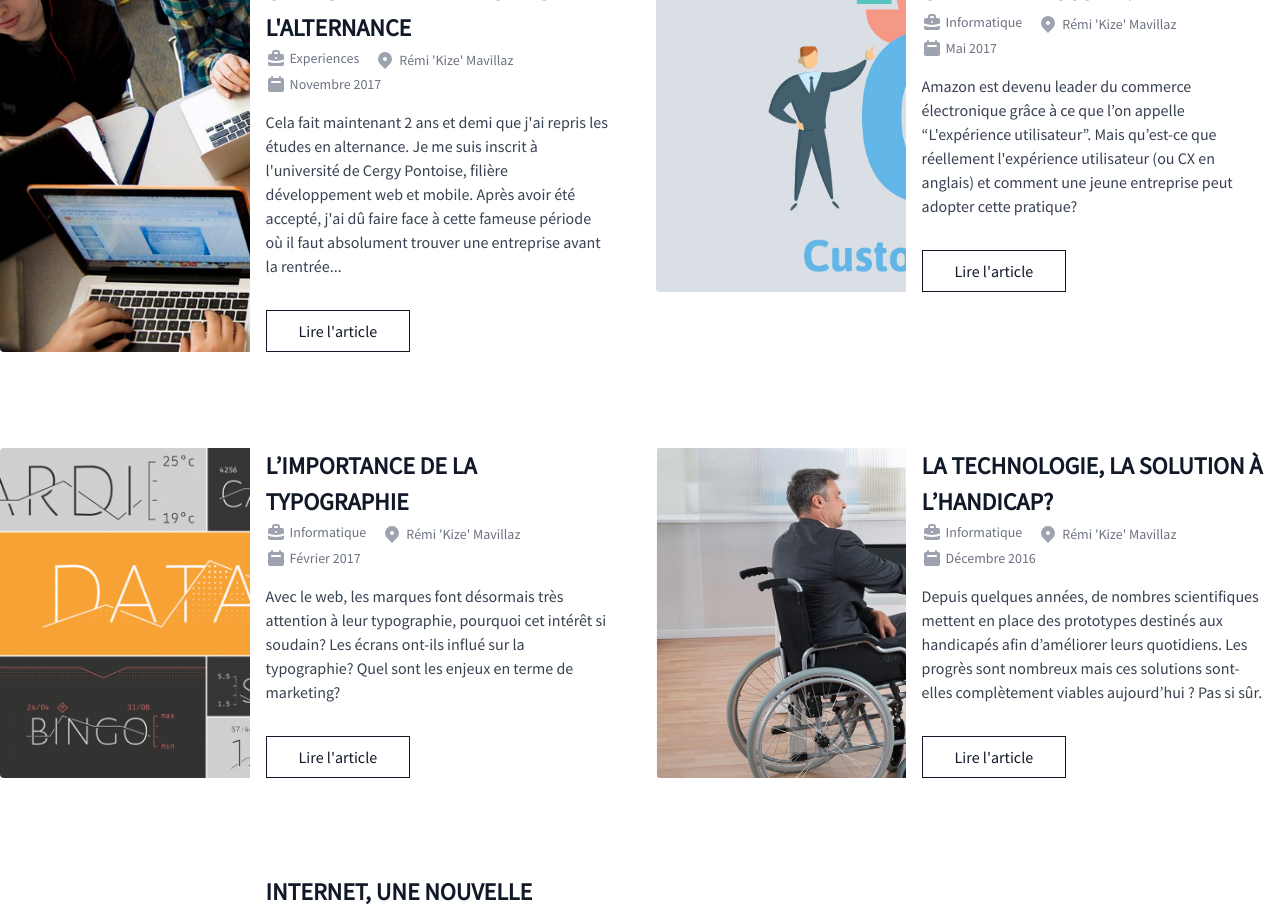
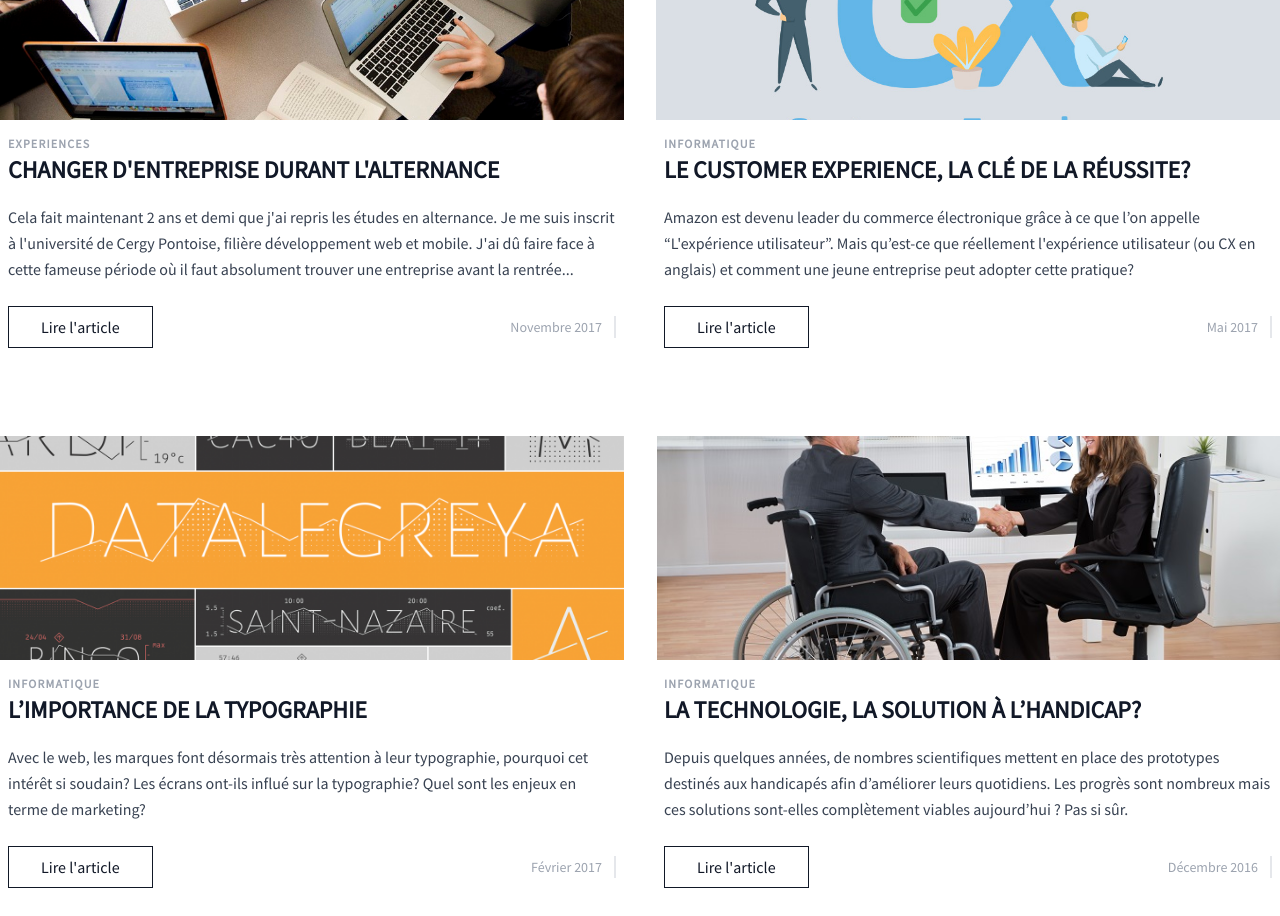
Before and after one commit to KizeRemi/kize_blog, a Next.js app: page /articles in a window 1280 px wide. Shown: the part 520-1436 px from the top of the page. Built offline with nearby package versions, Linux system fonts and the light colour scheme.

Commit message:
articles pages improvement (cards, design)

```diff
--- /dev/null
+++ b/components/VerticalArticleCard.js
@@ -0,0 +1,25 @@
+import React from 'react';
+import Link from 'next/link';
+
+const VerticalArticleCard = ({ imageUrl, date, title, description, category, link }) => (
+    <div class="h-full rounded-xs overflow-hidden">
+      <img class="lg:h-56 md:h-44 w-full object-cover object-center" src={imageUrl} alt="blog" />
+      <div class="h-full p-2">
+        <h3 class="tracking-widest text-xs title-font font-bold text-gray-400 mb-1 uppercase mt-2">{category}</h3>
+        <h2 class="text-2xl font-semibold leading-7 text-gray-900 mb-3 uppercase">{title}</h2>
+        <p class="leading-relaxed text-gray-700 my-5">{description}</p>
+        <div class="flex items-center flex-wrap justify-between mt-6">
+          <Link href={link}>
+            <a className="text-gray-900 border border-gray-900 hover:text-white hover:bg-gray-900 py-2 px-8">
+              Lire l'article
+            </a>
+          </Link>
+          <span class="text-gray-400 inline-flex items-center lg:ml-auto md:ml-0 ml-auto leading-none text-sm pr-3 py-1 border-r-2 border-gray-200">
+            {date}
+          </span>
+        </div>
+      </div>
+    </div>
+);
+
+export default VerticalArticleCard;
--- /dev/null
+++ b/constants/articles.js
@@ -0,0 +1,42 @@
+export const ARTICLES_LIST = [
+  {
+    link: "/articles/changer-entreprise-durant-alternance",
+    category: "Experiences",
+    imageUrl: "/images/articles/alternance.jpg",
+    title: "Changer d'entreprise durant l'alternance",
+    date: "Novembre 2017",
+    description: "Cela fait maintenant 2 ans et demi que j'ai repris les études en alternance. Je me suis inscrit à l'université de Cergy Pontoise, filière développement web et mobile. J'ai dû faire face à cette fameuse période où il faut absolument trouver une entreprise avant la rentrée..."
+  },
+  {
+    link: "/articles/customer-experience-cle-de-la-reussite",
+    category: "Informatique",
+    imageUrl: "/images/articles/cx.jpg",
+    title: "Le Customer Experience, la clé de la réussite?",
+    date: "Mai 2017",
+    description: "Amazon est devenu leader du commerce électronique grâce à ce que l’on appelle “L'expérience utilisateur”. Mais qu’est-ce que réellement l'expérience utilisateur (ou CX en anglais) et comment une jeune entreprise peut adopter cette pratique?"
+  },
+  {
+    link: "/articles/importance-de-la-typographie",
+    category: "Informatique",
+    imageUrl: "/images/articles/datalegreya.png",
+    title: "L’importance de la typographie",
+    date: "Février 2017",
+    description: "Avec le web, les marques font désormais très attention à leur typographie, pourquoi cet intérêt si soudain? Les écrans ont-ils influé sur la typographie? Quel sont les enjeux en terme de marketing?"
+  },
+  {
+    link: "/articles/technologie-la-solution-a-handicap",
+    category: "Informatique",
+    imageUrl: "/images/articles/visiohandicap.png",
+    title: "La technologie, la solution à l’handicap?",
+    date: "Décembre 2016",
+    description: "Depuis quelques années, de nombres scientifiques mettent en place des prototypes destinés aux handicapés afin d’améliorer leurs quotidiens. Les progrès sont nombreux mais ces solutions sont-elles complètement viables aujourd’hui ? Pas si sûr."
+  },
+  {
+    link: "/articles/internet-une-nouvelle-forme-apprentissage",
+    category: "Informatique",
+    imageUrl: "/images/articles/mooc.jpg",
+    title: "Internet, une nouvelle forme d'apprentissage?",
+    date: "Novembre 2016",
+    description: "Se cultiver, apprendre, échanger, et développer ses propres idées, c’est aujourd’hui possible très facilement grâce à internet. Ainsi, est-il possible d’apprendre sur internet, de la même manière que dans des établissements physique?"
+  },
+];
--- a/constants/menu.js
+++ b/constants/menu.js
@@ -13,3 +13,16 @@ export const MENUS_LIST = [
     important: true,
   },
 ];
+
+export const CTA_LINKS = [
+  {
+    href: '/contact',
+    label: 'Contact',
+    subLabel: 'Je souhaite prendre'
+  },
+  {
+    href: '/contact',
+    label: 'Parcours',
+    subLabel: 'Je regarde ton'
+  }
+];
--- a/pages/articles.js
+++ b/pages/articles.js
@@ -1,11 +1,22 @@
-import React from 'react'
+import React, { useState, useEffect } from 'react'
 import Head from 'next/head'
 import Select from '../components/forms/Select';
 import Title from '../components/Title';
-import ArticleCard from '../components/ArticleCard';
+import VerticalArticleCard from '../components/VerticalArticleCard';
 import Introduction from '../components/Introduction';
 
-const Articles = () => (
+import { ARTICLES_LIST } from '../constants/articles';
+
+const Articles = () => {
+  const [articles, setDisplayedArticles] = useState(ARTICLES_LIST);
+
+  const switchCategory = (e) => {
+    const { value: selectedCategory} = e.target;
+    const articlesByCategories = selectedCategory && ARTICLES_LIST.filter(article => article.category === selectedCategory);
+    setDisplayedArticles(articlesByCategories || ARTICLES_LIST);
+  };
+
+  return (
     <div class="bg-white container mx-auto">
       <Head>
         <title>Mavillaz Rémi - Liste d'articles - Code Jeux vidéos Mode</title>
@@ -16,7 +27,7 @@ const Articles = () => (
         Vous retrouverez ici tous mes articles. Code, jeux videos, mode, je parle de plein de sujets, expériences, tests de marques et éventuellement de tutos.
       </Introduction>
       <div class="flex my-6 justify-center">
-      <div class="w-16 h-1 rounded-full bg-gray-500 inline-flex"></div>
+        <div class="w-16 h-0.5 bg-gray-500 inline-flex"></div>
       </div>
       <div className="flex px-2 lg:px-0 flex-col sm:flex-row items-center justify-end mt-2 lg:mt-4 mb-8">
         <div className="mx-4 w-full lg:w-64">
@@ -24,72 +35,30 @@ const Articles = () => (
             id="category"
             name="category"
             label="Catégorie: "
+            onChange={switchCategory}
           >
             <option value="">Toutes les catégories</option>
-          <option value="MALE">Code</option>
-          <option value="FEMALE">Mode</option>
-          <option value="FEMALE">Autre</option>
+            <option value="Code">Code</option>
+            <option value="Mode">Mode</option>
+            <option value="Experiences">Experiences</option>
+            <option value="Informatique">Numérique</option>
           </Select>
         </div>
         <div className="ml-0 lg:ml-4 w-full lg:w-64">
-        <Select id="orderBy" name="orderBy" label="Trier par: ">
+          <Select disabled id="orderBy" name="orderBy" label="Trier par: ">
             <option value="MOST_RECENT">Plus récent</option>
           </Select>
         </div>
       </div>
-    <div className="grid grid-cols-12 md:gap-8 my-24">
-      <div className="col-span-12 md:col-span-6 divide-y divide-gray-400">
-        <ArticleCard
-          link="/articles/changer-entreprise-durant-alternance"
-          category="Experiences"
-          imageUrl="/images/articles/alternance.jpg"
-          title="Retour d'experience: Changer d'entreprise durant l'alternance"
-          date="Novembre 2017"
-          description="Cela fait maintenant 2 ans et demi que j'ai repris les études en alternance. Je me suis inscrit à l'université de Cergy Pontoise, filière développement web et mobile. Après avoir été accepté, j'ai dû faire face à cette fameuse période où il faut absolument trouver une entreprise avant la rentrée..."
-        />
+      <div className="grid grid-cols-12 md:gap-8 my-16">
+        {articles.map(article => (
+          <div key={article.link} className="col-span-12 md:col-span-6 divide-y divide-gray-400 px-2 md:px-0 my-6">
+            <VerticalArticleCard {...article}/>
           </div>
-      <div className="col-span-12 md:col-span-6 divide-y divide-gray-400">
-        <ArticleCard
-          link="/articles/customer-experience-cle-de-la-reussite"
-          category="Informatique"
-          imageUrl="/images/articles/cx.jpg"
-          title="Le Customer Experience, la clé de la réussite?"
-          date="Mai 2017"
-          description="Amazon est devenu leader du commerce électronique grâce à ce que l’on appelle “L'expérience utilisateur”. Mais qu’est-ce que réellement l'expérience utilisateur (ou CX en anglais) et comment une jeune entreprise peut adopter cette pratique?"
-        />
-      </div>
-      <div className="col-span-12 md:col-span-6 divide-y divide-gray-400">
-        <ArticleCard
-          link="/articles/importance-de-la-typographie"
-          category="Informatique"
-          imageUrl="/images/articles/datalegreya.png"
-          title="L’importance de la typographie"
-          date="Février 2017"
-          description="Avec le web, les marques font désormais très attention à leur typographie, pourquoi cet intérêt si soudain? Les écrans ont-ils influé sur la typographie? Quel sont les enjeux en terme de marketing?"
-        />
-      </div>
-      <div className="col-span-12 md:col-span-6 divide-y divide-gray-400">
-        <ArticleCard
-          link="/articles/technologie-la-solution-a-handicap"
-          category="Informatique"
-          imageUrl="/images/articles/visiohandicap.png"
-          title="La technologie, la solution à l’handicap?"
-          date="Décembre 2016"
-          description="Depuis quelques années, de nombres scientifiques mettent en place des prototypes destinés aux handicapés afin d’améliorer leurs quotidiens. Les progrès sont nombreux mais ces solutions sont-elles complètement viables aujourd’hui ? Pas si sûr."
-        />
-      </div>
-      <div className="col-span-12 md:col-span-6 divide-y divide-gray-400">
-        <ArticleCard
-          category="Informatique"
-          link="/articles/internet-une-nouvelle-forme-apprentissage"
-          imageUrl="/images/articles/mooc.jpg"
-          title="Internet, une nouvelle forme d'apprentissage?"
-          date="Novembre 2016"
-          description="Se cultiver, apprendre, échanger, et développer ses propres idées, c’est aujourd’hui possible très facilement grâce à internet. Ainsi, est-il possible d’apprendre sur internet, de la même manière que dans des établissements physique?"
-        />
+        ))}
       </div>
     </div>
-  </div>
-)
+  );
+}
 
 export default Articles;
--- a/pages/index.js
+++ b/pages/index.js
@@ -6,9 +6,10 @@ import Title from '../components/Title';
 import CategoryButton from '../components/CategoryButton';
 import Resume from '../components/Resume';
 import Paragraph from '../components/Paragraph';
+import CallToAction from '../components/CallToAction';
 
 import { CATEGORIES } from '../constants/categories';
-import CallToAction from '../components/CallToAction';
+import { CTA_LINKS } from '../constants/menu';
 
 const Home = () => (
   <div>
@@ -73,18 +74,7 @@ const Home = () => (
       <CallToAction
         subTitle="Envie de connaitre mon parcours professionnel?"
         title="Ou tout simplement rester en contact?"
-        links={[
-          {
-            href: '/contact',
-            label: 'Contact',
-            subLabel: 'Je souhaite prendre'
-          },
-          {
-            href: '/contact',
-            label: 'Parcours',
-            subLabel: 'Je regarde ton'
-          }
-        ]}
+        links={CTA_LINKS}
       />
     </section>
   </div>
```
Lines whose indentation alone changed are shown as unchanged.
